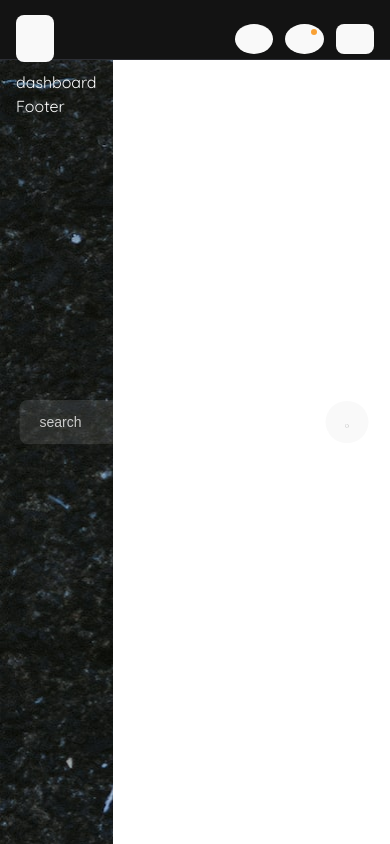
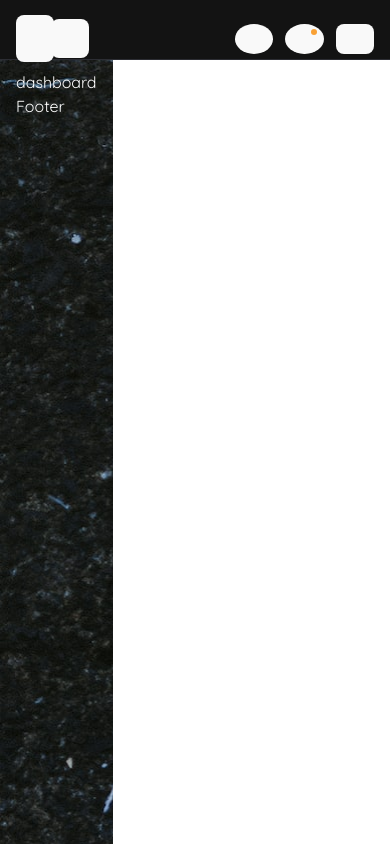
Before and after one commit to mahfuj890/NFT-Dashboard-React, a React app: page / in a window 390 px wide. Built offline with nearby package versions, Linux system fonts and the light colour scheme; the HTML template or start-up script is replaced by a standard one.

Commit message:
header form responsive

```diff
--- a/src/Layout/Header.jsx
+++ b/src/Layout/Header.jsx
@@ -11,13 +11,13 @@ import Notification from "../Data/Notification";
 import Button from "../Components/Button/Button";
 import { toast } from "react-toastify";
 import SidebarContext from "../Context/SidebarContext";
-
+import searchIcon from "../assets/images/icon/search_icon.svg";
 function Header() {
   const [notificationData, setNotificationData] = useState(Notification);
   const [userNotification, setUserNotification] = useState(false);
   const [userDropdown, setUserDropdown] = useState(false);
   const { onSidebarToggle, onMobileSidebar } = useContext(SidebarContext);
-
+  const [headerSearch, setHeaderSearch] = useState(false);
   //Gettings Message
   let date = new Date();
   let getHours = date.getHours();
@@ -84,13 +84,31 @@ function Header() {
   return (
     <header className="header_wrapper">
       <div className="header_search_user_area d-flex align-items-center justify-content-between flex-wrap-wrap g-lg">
-        <div className="header_search_area">
+        <div
+          className={`header_search_area ${
+            headerSearch ? "header_active" : ""
+          }`}
+        >
           <div className="sidebar_icon">
             <button type="button" onClick={headerToggleBtn}>
               <HiOutlineMenuAlt2 size={24} />
             </button>
           </div>
+          {window.innerWidth <= 991 && (
+            <>
+              <button
+                type="button"
+                onClick={() => setHeaderSearch(!headerSearch)}
+              >
+                <img src={searchIcon} alt="icon" />
+              </button>
+            </>
+          )}
           <SearchBox />
+          <div
+            className="overlay"
+            onClick={() => setHeaderSearch(!headerSearch)}
+          ></div>
         </div>
         <ul className="header_info_list d-flex align-items-center flex-wrap-wrap g-sm">
           <li>
--- a/src/assets/sass/base/_comon.scss
+++ b/src/assets/sass/base/_comon.scss
@@ -332,7 +332,7 @@ input[type="number"] {
   width: 100%;
   height: 100%;
   z-index: 20;
-  background-color: rgba($white-color, 0.75);
+  background-color: rgba($black-color-13, 0.75);
   display: none;
   &.search_overlay_active{
 
--- a/src/assets/sass/style.css
+++ b/src/assets/sass/style.css
@@ -82,12 +82,14 @@
   .header_wrapper .search_form_area {
     transition: 0.5s;
     position: fixed;
-    top: 50%;
+    top: 55%;
     max-width: 400px;
     width: 90%;
     left: 50%;
     transform: translate(-50%, -50%);
-    z-index: 50;
+    z-index: 100;
+    opacity: 0;
+    visibility: hidden;
   }
 }
 .header_wrapper .search_form_area.search_form_grid {
@@ -123,6 +125,17 @@
 }
 .header_wrapper .search_form_area ::placeholder {
   font-size: 14px;
+}
+@media all and (max-width: 991px) {
+  .header_wrapper .header_active .search_form_area {
+    transition: 0.5s;
+    top: 50%;
+    opacity: 1;
+    visibility: visible;
+  }
+}
+.header_wrapper .header_active .overlay {
+  display: block;
 }
 .header_wrapper .header_info_list li {
   position: relative;
@@ -898,7 +911,7 @@ input[type=number] {
   width: 100%;
   height: 100%;
   z-index: 20;
-  background-color: rgba(255, 255, 255, 0.75);
+  background-color: rgba(19, 19, 19, 0.75);
   display: none;
 }
 @media all and (max-width: 991px) {
```
Also changed, not shown: src/assets/sass/layouts/_header.scss (+16 -2 lines), 1 other file (tests, documents, lock files or other folders).
